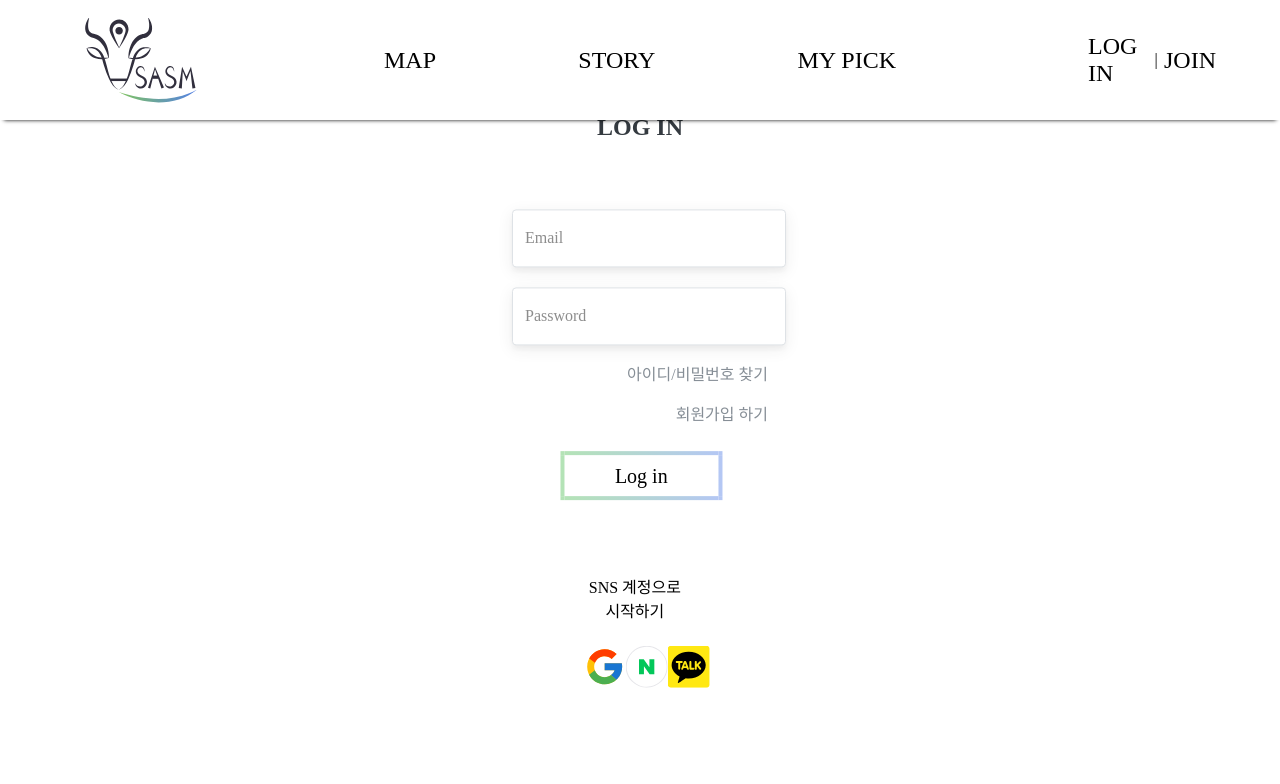
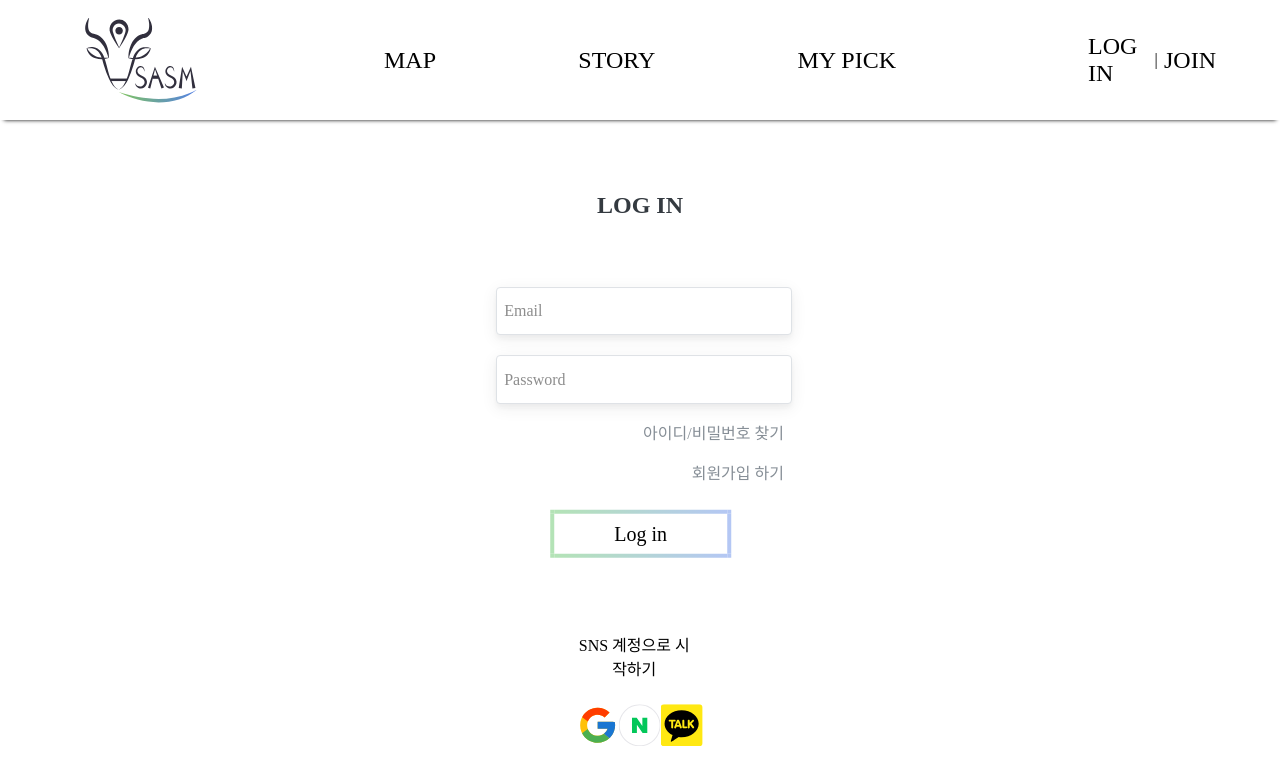
Before and after one commit to sdp-tech/SASM_FE, a React (Create React App) app: page /auth in a window 1280 px wide. Shown: the top 784 px of the page. Built offline with nearby package versions, Linux system fonts and the light colour scheme; a web font is replaced by a local one.

Commit message:
Auth resizing

```diff
--- a/src/components/Auth/Register.jsx
+++ b/src/components/Auth/Register.jsx
@@ -27,10 +27,10 @@ const Button = styled.div`
     display: flex;
     justify-content: center;
     align-items: center;
-    padding: 0.3em;
+    padding: 0.1em;
     cursor: pointer;
     flex-grow: 0.5;
-    margin-left: 1.5em;
+    margin-left: 1em;
 `
 
 const Register = () => {
--- a/src/components/Auth/module/AuthContent.jsx
+++ b/src/components/Auth/module/AuthContent.jsx
@@ -3,7 +3,7 @@ import styled from 'styled-components';
 import oc from 'open-color';
 
 const Wrapper = styled.div`
-    width: 80%;
+    width: 90%;
     // background-color: pink;
     // display: flex;
     // position: relative;
--- a/src/components/Auth/module/AuthWrapper.jsx
+++ b/src/components/Auth/module/AuthWrapper.jsx
@@ -5,7 +5,7 @@ import { Link } from 'react-router-dom';
 
 const Positioner = styled.div`
   position: absolute;
-  top : 40%;
+  top : 50%;
   left: 50%;
   transform: translate(-50%, -50%);
   width: 30%;
--- a/src/components/Auth/module/InputWithLabel.jsx
+++ b/src/components/Auth/module/InputWithLabel.jsx
@@ -35,7 +35,7 @@ const Input = styled.input`
     padding: 4px;
     color: rgba(17, 17, 17, 0.48);
   }
-  padding: 0.5em;
+  padding: 0.2em;
   box-shadow: 0px 4px 4px rgba(51, 51, 51, 0.04), 0px 4px 16px rgba(51, 51, 51, 0.08);
 `;
 
```
